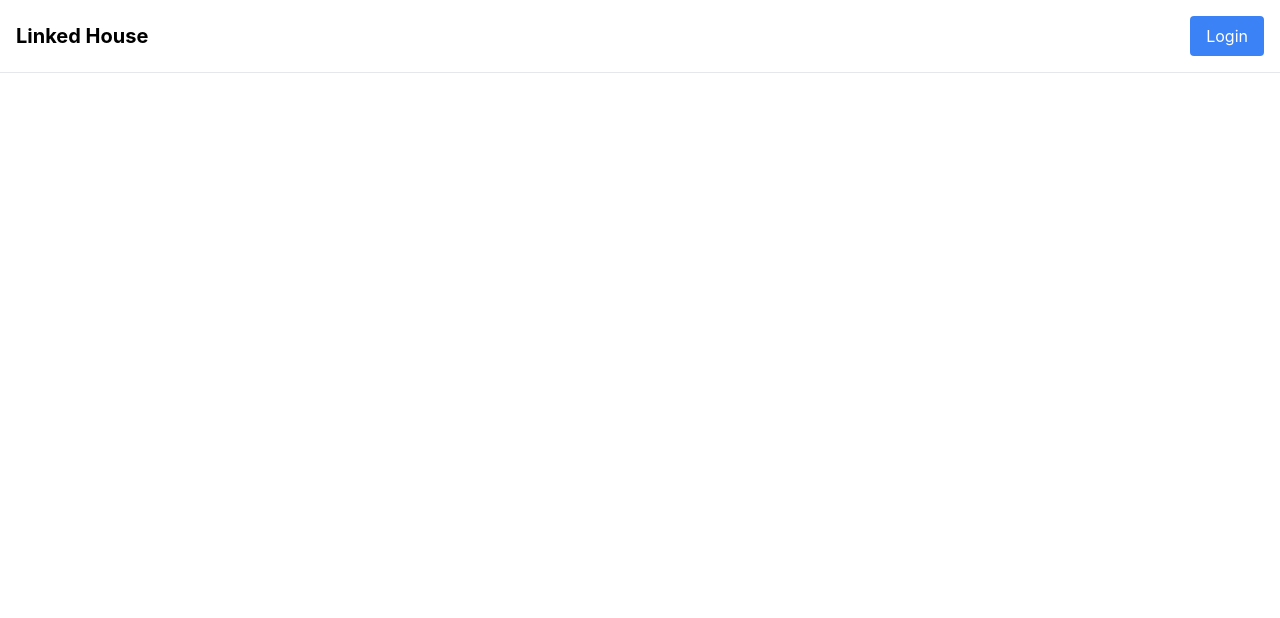
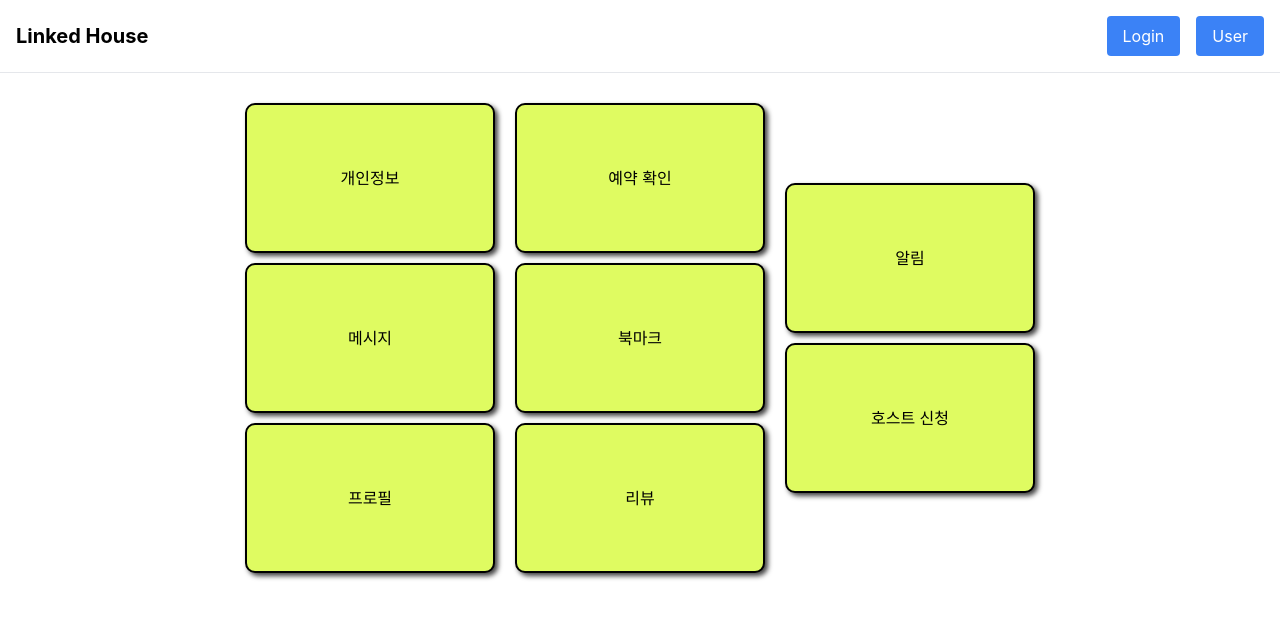
Before and after one commit to weble4/linked-house-frontend, a React (Create React App) app: page /account-settings in a window 1280 px wide. Before the commit this address had no page. Shown: the top 618 px of the page. Built offline with nearby package versions, Linux system fonts and the light colour scheme.

Commit message:
유저 개인 페이지_프론트엔드
1

```diff
--- a/src/App.css
+++ b/src/App.css
@@ -1,5 +1,69 @@
 .App {
   text-align: center;
+  display: flex;
+}
+
+.square {
+  flex-wrap: wrap;
+  flex-direction: row; /* 아이템을 가로로 정렬 */
+  width: 250px;
+  gap: 10px;
+
+  margin: 0 auto;
+  width: 250px;
+  height: 150px;
+  background-color: #dffb61;
+  margin: 10px;
+  border: 2px solid #000;
+  box-shadow: 3px 3px 5px 0px rgba(0,0,0,0.75);
+
+  display: flex;
+  align-items: center;
+  justify-content: center;
+  border-radius: 10px;
+}
+
+.container {
+  display: flex;
+  justify-content: center;
+  align-items: center;
+  width: 300px;
+  margin: 0 auto;
+  padding: 20px;
+  border-radius: 5px;
+}
+
+h1 {
+  text-align: center;
+}
+
+label {
+  display: block;
+  margin-bottom: 5px;
+}
+
+input,
+textarea {
+  width: 100%;
+  padding: 10px;
+  margin-bottom: 10px;
+  border: 1px solid #ccc;
+  border-radius: 3px;
+}
+
+button {
+  display: block;
+  width: 100%;
+  padding: 10px;
+  background-color: #007bff;
+  color: #fff;
+  border: none;
+  border-radius: 3px;
+  cursor: pointer;
+}
+
+button:hover {
+  background-color: #0056b3;
 }
 
 .App-logo {
--- a/src/App.js
+++ b/src/App.js
@@ -5,6 +5,11 @@ import Login from "./components/Login";
 import Signup from "./components/Signup";
 import Main from "./components/Main";
 import Certified from "./components/Certified";
+import Userpage from "./components/Userpage";
+import Private from './components/Private';
+import ProfileEditor from './components/ProfileEditor';
+import BookmarkList from './components/BookmarkList';
+import './App.css';
 
 const App = () => {
   const [isLoggedIn, setIsLoggedIn] = useState(false); // Initialize with false
@@ -26,6 +31,10 @@ const App = () => {
           <Route path="/signup" element={<Signup />} />
           <Route path="" element={<Main />} />
           <Route path="/certified" element={<Certified />} />
+          <Route path="/account-settings" element={<Userpage />} />
+          <Route path="/private" element={<Private />} />
+          <Route path="/profile" element={<ProfileEditor />} />
+          <Route path="/bookmark" element={<BookmarkList />} />
         </Routes>
       </div>
     </Router>
--- /dev/null
+++ b/src/components/BookmarkList.js
@@ -0,0 +1,44 @@
+import React, { useState } from 'react';
+
+function BookmarkList() {
+  const [bookmarks, setBookmarks] = useState([]);
+  const [newBookmark, setNewBookmark] = useState('');
+
+  const addBookmark = () => {
+    if (newBookmark) {
+      setBookmarks([...bookmarks, newBookmark]);
+      setNewBookmark('');
+    }
+  };
+
+  const removeBookmark = (index) => {
+    const updatedBookmarks = [...bookmarks];
+    updatedBookmarks.splice(index, 1);
+    setBookmarks(updatedBookmarks);
+  };
+
+  return (
+    <div>
+      <h1>북마크</h1>
+      <div>
+        <input
+          type="text"
+          value={newBookmark}
+          onChange={(e) => setNewBookmark(e.target.value)}
+          placeholder="새 북마크 추가"
+        />
+        <button onClick={addBookmark}>추가</button>
+      </div>
+      <ul>
+        {bookmarks.map((bookmark, index) => (
+          <li key={index}>
+            {bookmark}
+            <button onClick={() => removeBookmark(index)}>제거</button>
+          </li>
+        ))}
+      </ul>
+    </div>
+  );
+}
+
+export default BookmarkList;
--- a/src/components/Header.js
+++ b/src/components/Header.js
@@ -85,6 +85,13 @@ const Header = ({ isLoggedIn, onLogout }) => {
             Login
           </Link>
         )}
+
+          <Link
+            to="/account-settings"
+            className="px-4 py-2 bg-blue-500 text-white rounded"
+          >
+            User
+          </Link>
       </nav>
     </header>
   );
--- /dev/null
+++ b/src/components/Private.js
@@ -0,0 +1,46 @@
+import React, { useState } from 'react';
+
+function Home() {
+  const [name, setName] = useState('');
+  const [email, setEmail] = useState('');
+  const [password, setPassword] = useState('');
+
+  const handleNameChange = (e) => {
+    setName(e.target.value);
+  };
+
+  const handleEmailChange = (e) => {
+    setEmail(e.target.value);
+  };
+
+  const handlePasswordChange = (e) => {
+    setPassword(e.target.value);
+  };
+
+  const handleUpdate = () => {
+    // 여기서 실제로 사용자 정보를 업데이트하는 API 호출 등을 수행합니다.
+    // name, email, password 상태를 사용하여 업데이트를 처리합니다.
+  };
+
+  return (
+    <div>
+      <h1>개인정보</h1>
+      <div>
+        <label>이름: </label>
+        <input type="text" value={name} onChange={handleNameChange} />
+      </div>
+      <div>
+        <label>이메일: </label>
+        <input type="email" value={email} onChange={handleEmailChange} />
+      </div>
+      <div>
+        <label>비밀번호: </label>
+        <input type="password" value={password} onChange={handlePasswordChange} />
+      </div>
+      <button onClick={handleUpdate}>Update</button>
+    </div>
+
+  );
+}
+
+export default Home;
--- /dev/null
+++ b/src/components/ProfileEditor.js
@@ -0,0 +1,37 @@
+import React, { useState } from 'react';
+
+function ProfileEditor() {
+  const [name, setName] = useState(''); // 이름 상태
+  const [profileText, setProfileText] = useState(''); // 프로필 내용 상태
+
+  const handleNameChange = (e) => {
+    setName(e.target.value);
+  };
+
+  const handleProfileTextChange = (e) => {
+    setProfileText(e.target.value);
+  };
+
+  const handleSave = () => {
+    // 이곳에서 사용자 프로필 정보를 서버에 저장하는 로직을 추가합니다.
+    console.log('이름:', name);
+    console.log('자기소개:', profileText);
+  };
+
+  return (
+    <div>
+      <h1>프로필</h1>
+      <div>
+        <label>이름:</label>
+        <input type="text" value={name} onChange={handleNameChange} />
+      </div>
+      <div>
+        <label>자기소개:</label>
+        <textarea value={profileText} onChange={handleProfileTextChange} />
+      </div>
+      <button onClick={handleSave}>저장</button>
+    </div>
+  );
+}
+
+export default ProfileEditor;
--- /dev/null
+++ b/src/components/Userpage.js
@@ -0,0 +1,100 @@
+import React from 'react';
+import { Link } from "react-router-dom";
+
+function App() {
+  // 8개의 네모 블록을 담을 배열을 생성합니다.
+  const squares = [];
+
+  for (let i = 1; i <= 1; i++) {
+    squares.push( <div key={i} className="square">
+        <Link to={`/private`}>
+          개인정보
+        </Link>
+      </div>
+    );
+  }
+
+  for (let i = 1; i <= 1; i++) {
+    squares.push( <div key={i} className="square">
+        <Link to={`/message`}>
+          메시지
+        </Link>
+      </div>
+    );
+  }
+
+  for (let i = 1; i <= 1; i++) {
+    squares.push( <div key={i} className="square">
+        <Link to={`/profile`}>
+          프로필
+        </Link>
+      </div>
+    );
+  }
+
+  for (let i = 1; i <= 1; i++) {
+    squares.push( <div key={i} className="square">
+        <Link to={`/reservation`}>
+          예약 확인
+        </Link>
+      </div>
+    );
+  }
+
+  for (let i = 1; i <= 1; i++) {
+    squares.push( <div key={i} className="square">
+        <Link to={`/bookmark`}>
+          북마크
+        </Link>
+      </div>
+    );
+  }
+
+  for (let i = 1; i <= 1; i++) {
+    squares.push( <div key={i} className="square">
+        <Link to={`/review`}>
+          리뷰
+        </Link>
+      </div>
+    );
+  }
+
+  for (let i = 1; i <= 1; i++) {
+    squares.push( <div key={i} className="square">
+        <Link to={`/notify`}>
+          알림
+        </Link>
+      </div>
+    );
+  }
+
+  for (let i = 1; i <= 1; i++) {
+    squares.push( <div key={i} className="square">
+        <Link to={`/host`}>
+          호스트 신청
+        </Link>
+      </div>
+    );
+  }
+
+  const rows = [];
+    for (let i = 0; i < 3; i++) {
+      const startIndex = i * 3;
+      const endIndex = startIndex + 3;
+      const row = squares.slice(startIndex, endIndex);
+      rows.push(
+        <div key={i} className="row">
+          {row}
+        </div>
+        );
+      }
+
+  return (
+      <div className="container">
+        {rows}
+      </div>
+    );
+  }
+
+
+export default App;
```
